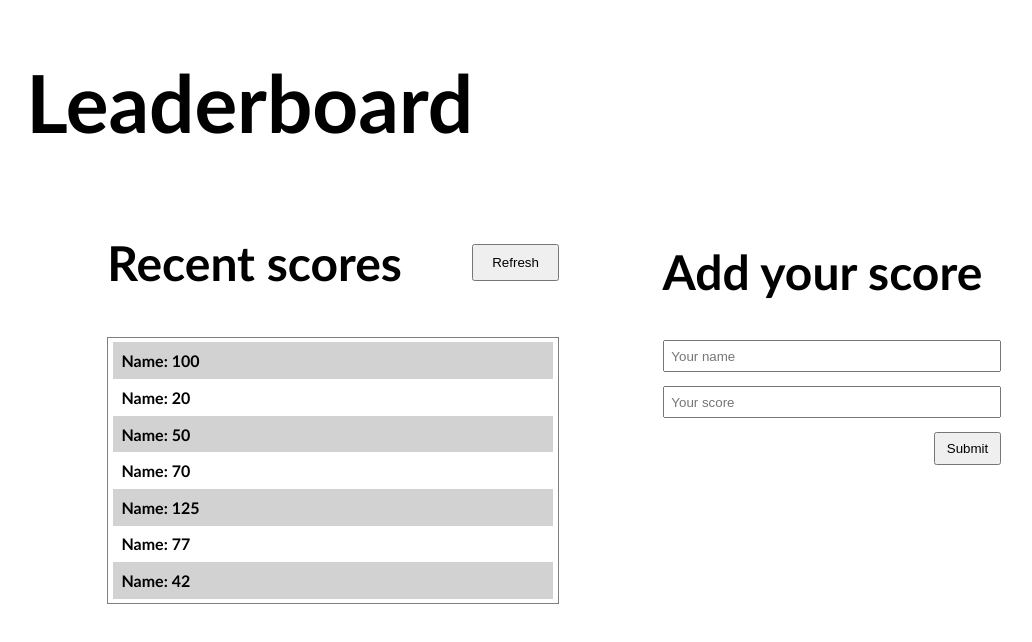
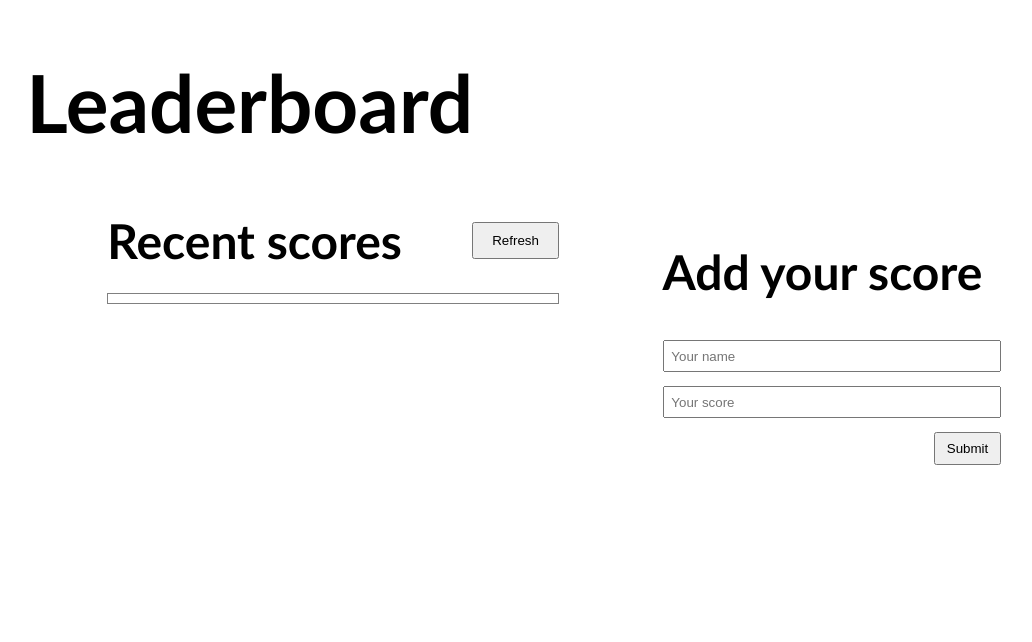
Before and after one commit to frempongdev/Leaderboard, a website built with webpack: page src/index.html in a window 1280 px wide. Shown: the whole page, without its empty margins (1-1033 px from the left). Built offline with nearby package versions, Linux system fonts and the light colour scheme.

Commit message:
Remove score list placeholders

```diff
--- a/src/index.html
+++ b/src/index.html
@@ -16,35 +16,15 @@
             </div>
             <div class="display-box">
                 <ul class="score-list">
-                    <li class="score-line">
-                        Name: 100
-                    </li>
-                    <li class="score-line">
-                        Name: 20
-                    </li>
-                    <li class="score-line">
-                        Name: 50
-                    </li>
-                    <li class="score-line">
-                        Name: 70
-                    </li>
-                    <li class="score-line">
-                        Name: 125
-                    </li>
-                    <li class="score-line">
-                        Name: 77
-                    </li>
-                    <li class="score-line">
-                        Name: 42
-                    </li>
+
                 </ul>
             </div>
         </div>
         <div class="score-taker">
             <h2 class="form-header">Add your score</h2>
             <form action="submit" class="score-form">
-                <input type="text" id="name" placeholder="Your name">
-                <input type="text" id="score" placeholder="Your score">
+                <input type="text" id="name" placeholder="Your name" required>
+                <input type="text" id="score" placeholder="Your score" required>
                 <input type="Submit" id="submit">
             </form>
         </div>
```
